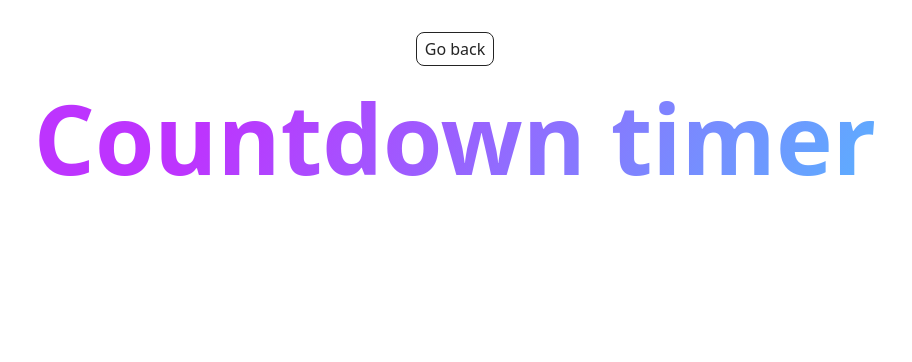
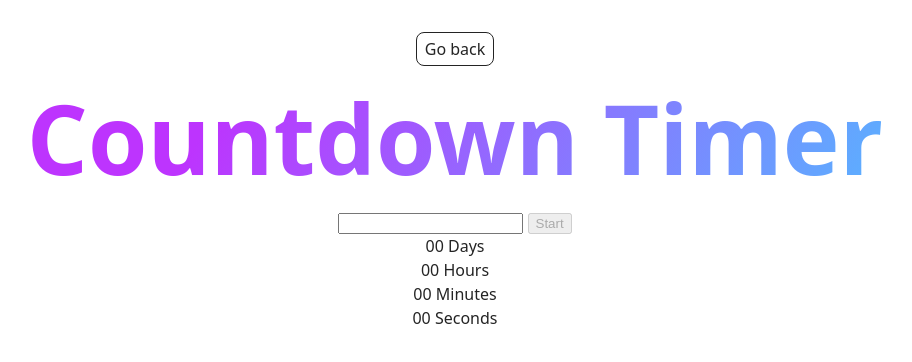
Before and after one commit to RD-DE-VSV/goit-js-hw-10, a website built with Vite: page src/1-timer.html in a window 1280 px wide. Shown: the whole page, without its empty margins (185-1097 px from the left). Built offline with nearby package versions, Linux system fonts and the light colour scheme.

Commit message:
Update 1-timer.html

```diff
--- a/src/1-timer.html
+++ b/src/1-timer.html
@@ -4,7 +4,7 @@
     <meta charset="UTF-8" />
     <meta http-equiv="X-UA-Compatible" content="IE=edge" />
     <meta name="viewport" content="width=device-width, initial-scale=1.0" />
-    <title>Countdown timer</title>
+    <title>Countdown Timer</title>
     <link rel="stylesheet" href="./css/styles.css" />
   </head>
   <body>
@@ -12,8 +12,30 @@
       <div class="container">
         <load src="./partials/back-link.html" />
         <h1 class="main-title">
-          <span class="main-title-gradient">Countdown timer</span>
+          <span class="main-title-gradient">Countdown Timer</span>
         </h1>
+
+        <input type="text" id="datetime-picker" />
+        <button type="button" data-start disabled>Start</button>
+
+        <div class="timer">
+          <div class="field">
+            <span class="value" data-days>00</span>
+            <span class="label">Days</span>
+          </div>
+          <div class="field">
+            <span class="value" data-hours>00</span>
+            <span class="label">Hours</span>
+          </div>
+          <div class="field">
+            <span class="value" data-minutes>00</span>
+            <span class="label">Minutes</span>
+          </div>
+          <div class="field">
+            <span class="value" data-seconds>00</span>
+            <span class="label">Seconds</span>
+          </div>
+        </div>
       </div>
     </main>
     <script type="module" src="./js/1-timer.js"></script>
```
